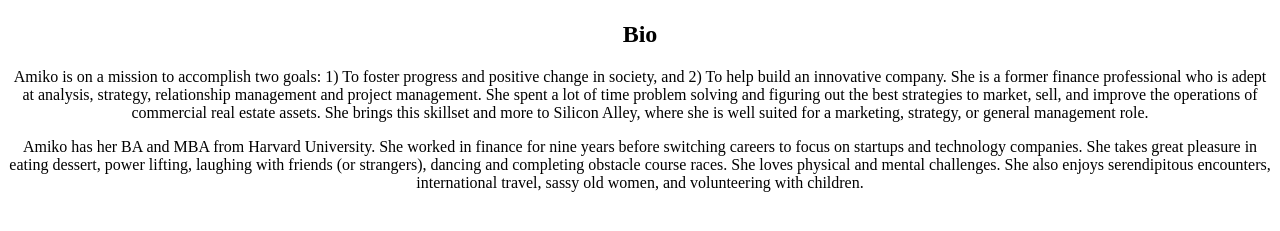
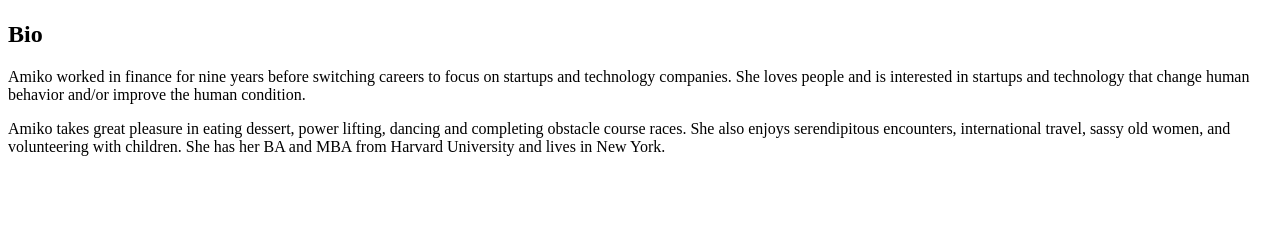
Before and after one commit to aglasford/aglasford.gitbub.io, a plain HTML site: page index.html in a window 1280 px wide. Shown: the part 383-614 px from the top of the page. Drawn offline with Linux system fonts and the light colour scheme.

Commit message:
New Bio Verbiage

```diff
--- a/index.html
+++ b/index.html
@@ -7,10 +7,9 @@
 	<center>
 <h1>Amiko Glasford</h1>
 <img src="https://lh6.googleusercontent.com/_sLeZAaq32vLw2vy8Po4Yo9M4403Xv60gUsYR5TXtFs=s230-p-no">
+</center>
 <h2>Bio</h2>
-<p>Amiko is on a mission to accomplish two goals: 1) To foster progress and positive change in society, and 2) To help build an innovative company. She is a former finance professional who is adept at analysis, strategy, relationship management and project management. She spent a lot of time problem solving and figuring out the best strategies to market, sell, and improve the operations of commercial real estate assets. She brings this skillset and more to Silicon Alley, where she is well suited for a marketing, strategy, or general management role.</p>
-<p>Amiko has her BA and MBA from Harvard University. She worked in finance for nine years before switching careers to focus on startups and technology companies. She takes great pleasure in eating dessert, power lifting, laughing with friends (or strangers), dancing and completing obstacle course races. She loves physical and mental challenges. She also enjoys serendipitous encounters, international travel, sassy old women, and volunteering with children.</p>
-<p>
-</center>
+<p>Amiko worked in finance for nine years before switching careers to focus on startups and technology companies. She loves people and is interested in startups and technology that change human behavior and/or improve the human condition.
+<p>Amiko takes great pleasure in eating dessert, power lifting, dancing and completing obstacle course races. She also enjoys serendipitous encounters, international travel, sassy old women, and volunteering with children. She has her BA and MBA from Harvard University and lives in New York.</p>
 </body>
 </html>
```
